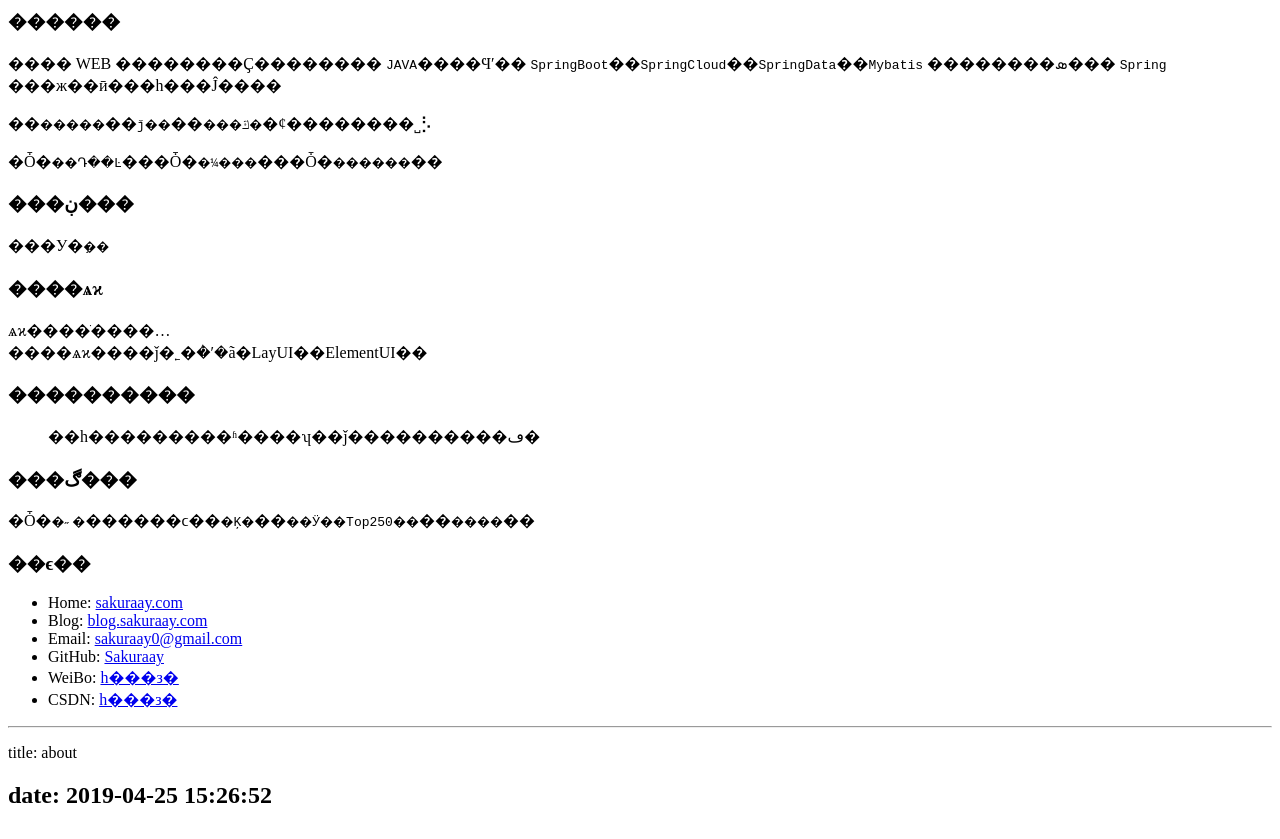
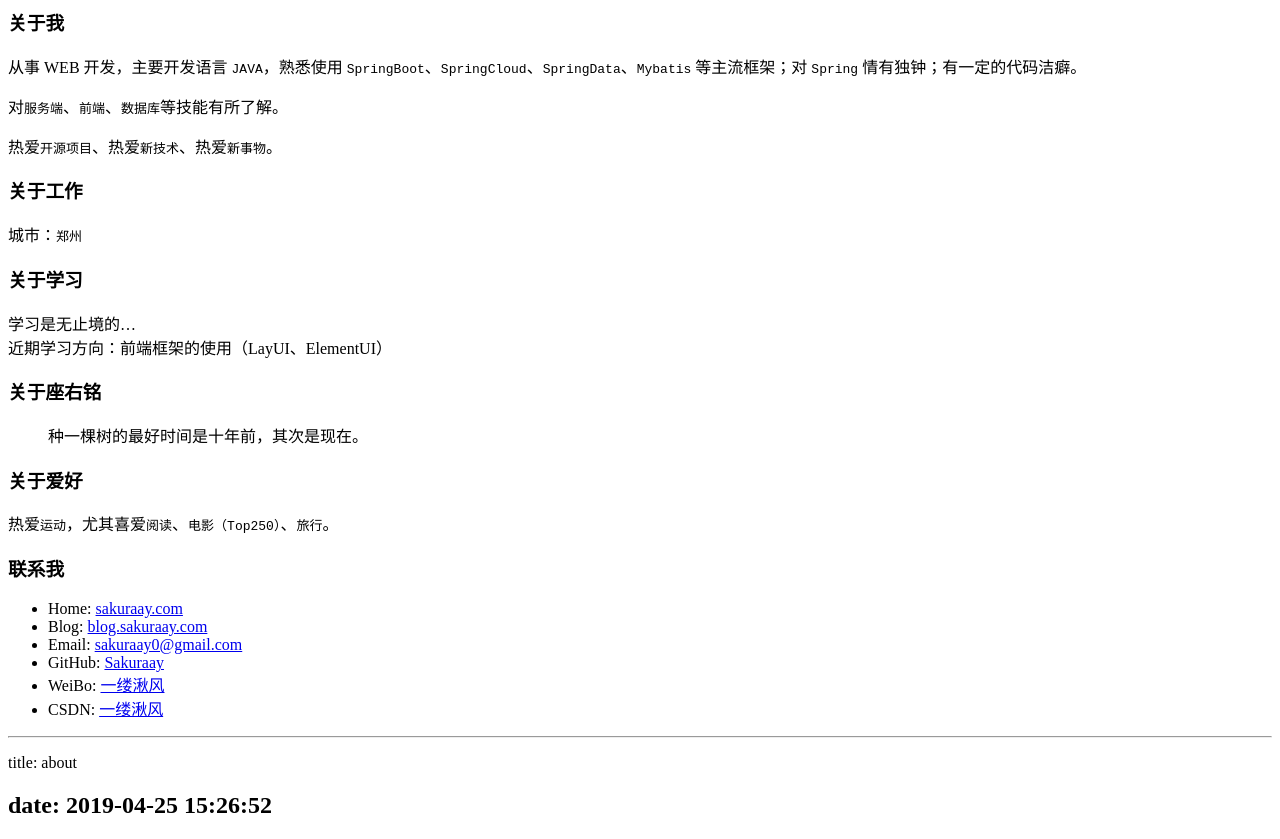
Before and after one commit to sakuraay/sakuraay.github.io, a plain HTML site: page about/index.html in a window 1280 px wide. Drawn offline with Linux system fonts and the light colour scheme.

Commit message:
Site updated: 2019-04-25 16:30:20

```diff
--- a/about/index.html
+++ b/about/index.html
@@ -1,19 +1,19 @@
-<h3 id="������"><a href="#������" class="headerlink" title="������"></a>������</h3><p>���� WEB ��������Ҫ�������� <code>JAVA</code>����Ϥʹ�� <code>SpringBoot</code>��<code>SpringCloud</code>��<code>SpringData</code>��<code>Mybatis</code> ��������ܣ��� <code>Spring</code> ���ж��ӣ���һ���Ĵ����񱡣</p>
-<p>��<code>�����</code>��<code>ǰ��</code>��<code>���ݿ�</code>�ȼ��������˽⡣</p>
-<p>�Ȱ�<code>��Դ��Ŀ</code>���Ȱ�<code>�¼���</code>���Ȱ�<code>������</code>��</p>
-<h3 id="���ڹ���"><a href="#���ڹ���" class="headerlink" title="���ڹ���"></a>���ڹ���</h3><p>���У�<code>֣��</code></p>
-<h3 id="����ѧϰ"><a href="#����ѧϰ" class="headerlink" title="����ѧϰ"></a>����ѧϰ</h3><p>ѧϰ����ֹ����…<br>����ѧϰ����ǰ�˿�ܵ�ʹ�ã�LayUI��ElementUI��</p>
-<h3 id="����������"><a href="#����������" class="headerlink" title="����������"></a>����������</h3><blockquote>
-<p>��һ���������ʱ����ʮ��ǰ����������ڡ�</p>
+<h3 id="关于我"><a href="#关于我" class="headerlink" title="关于我"></a>关于我</h3><p>从事 WEB 开发，主要开发语言 <code>JAVA</code>，熟悉使用 <code>SpringBoot</code>、<code>SpringCloud</code>、<code>SpringData</code>、<code>Mybatis</code> 等主流框架；对 <code>Spring</code> 情有独钟；有一定的代码洁癖。</p>
+<p>对<code>服务端</code>、<code>前端</code>、<code>数据库</code>等技能有所了解。</p>
+<p>热爱<code>开源项目</code>、热爱<code>新技术</code>、热爱<code>新事物</code>。</p>
+<h3 id="关于工作"><a href="#关于工作" class="headerlink" title="关于工作"></a>关于工作</h3><p>城市：<code>郑州</code></p>
+<h3 id="关于学习"><a href="#关于学习" class="headerlink" title="关于学习"></a>关于学习</h3><p>学习是无止境的…<br>近期学习方向：前端框架的使用（LayUI、ElementUI）</p>
+<h3 id="关于座右铭"><a href="#关于座右铭" class="headerlink" title="关于座右铭"></a>关于座右铭</h3><blockquote>
+<p>种一棵树的最好时间是十年前，其次是现在。</p>
 </blockquote>
-<h3 id="���ڰ���"><a href="#���ڰ���" class="headerlink" title="���ڰ���"></a>���ڰ���</h3><p>�Ȱ�<code>�˶�</code>������ϲ��<code>�Ķ�</code>��<code>��Ӱ��Top250��</code>��<code>����</code>��</p>
-<h3 id="��ϵ��"><a href="#��ϵ��" class="headerlink" title="��ϵ��"></a>��ϵ��</h3><ul>
+<h3 id="关于爱好"><a href="#关于爱好" class="headerlink" title="关于爱好"></a>关于爱好</h3><p>热爱<code>运动</code>，尤其喜爱<code>阅读</code>、<code>电影（Top250）</code>、<code>旅行</code>。</p>
+<h3 id="联系我"><a href="#联系我" class="headerlink" title="联系我"></a>联系我</h3><ul>
 <li>Home: <a href="https://sakuraay.github.io">sakuraay.com</a></li>
 <li>Blog: <a href="https://sakuraay.github.io">blog.sakuraay.com</a></li>
 <li>Email: <a href="mailto:sakuraay0@gmail.com">sakuraay0@gmail.com</a></li>
 <li>GitHub: <a href="https://github.com/sakuraay">Sakuraay</a></li>
-<li>WeiBo: <a href="http://weibo.com/u/3953674543">һ���з�</a></li>
-<li>CSDN: <a href="https://blog.csdn.net/qq_35472880">һ���з�</a></li>
+<li>WeiBo: <a href="http://weibo.com/u/3953674543">一缕湫风</a></li>
+<li>CSDN: <a href="https://blog.csdn.net/qq_35472880">一缕湫风</a></li>
 </ul>
 <hr>
 <p>title: about</p>
```
